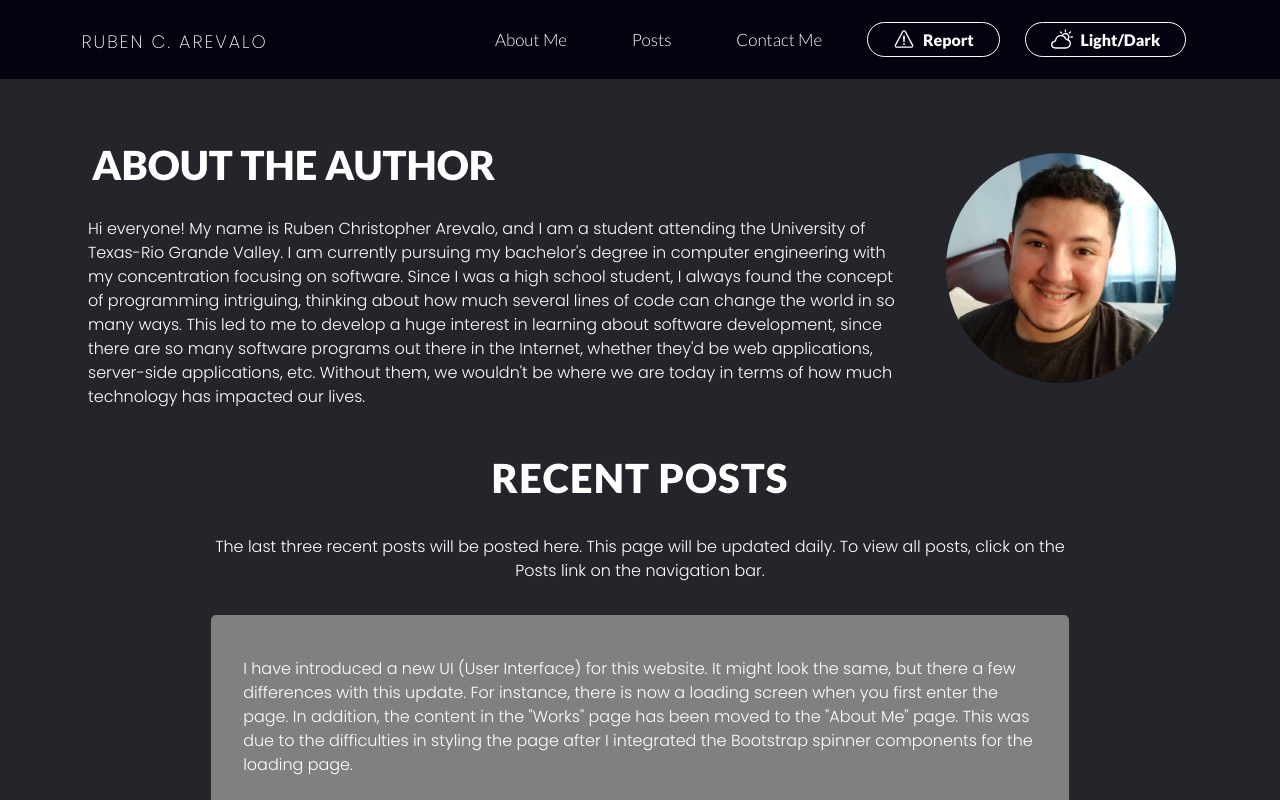
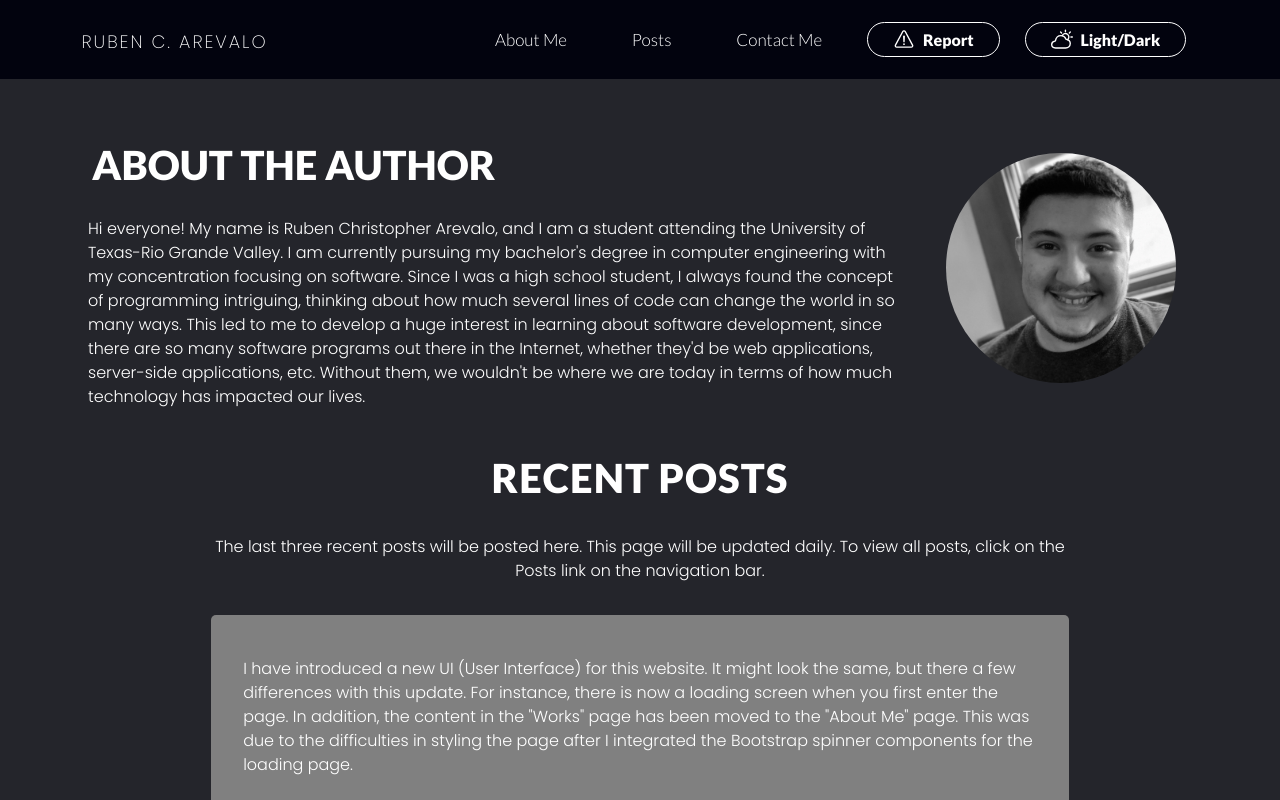
Before and after one commit to rchrisarevalo/personal-website, a React (Create React App) app: page /personal-website/about in a window 1280 px wide. Shown: the top 800 px of the page. Built offline with nearby package versions, Linux system fonts and the light colour scheme.

Commit message:
New profile pic.

```diff
--- a/src/Intro.js
+++ b/src/Intro.js
@@ -1,5 +1,5 @@
 import React from "react";
-import thumb from './images/IMG_20210614_192736_373.jpg';
+import profilepic from './images/August 2021 Profile Pic.jpg';
 import { BsExclamationCircle } from "react-icons/bs";
 
 import Nav from "./Nav";
@@ -37,7 +37,7 @@ const Intro = () => {
                     </p>
                     <br></br>
                 </div>
-                <img src={thumb} alt="thumb"></img>
+                <img src={profilepic} alt="thumb"></img>
                 <h1>About the Author</h1>
                 <p>
                 Hi everyone! My name is Ruben Christopher Arevalo, and I am a student attending the University of Texas-Rio Grande Valley.
```
Also changed, not shown: src/images/August 2021 Profile Pic.jpg (added).
